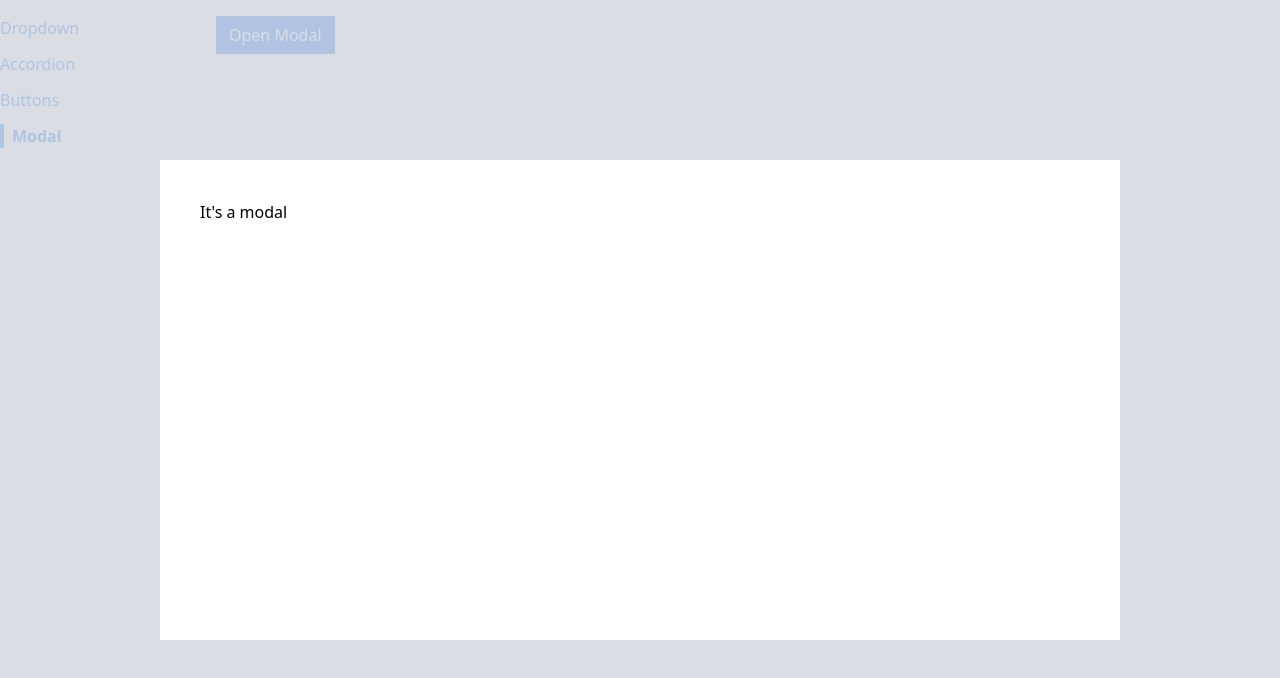
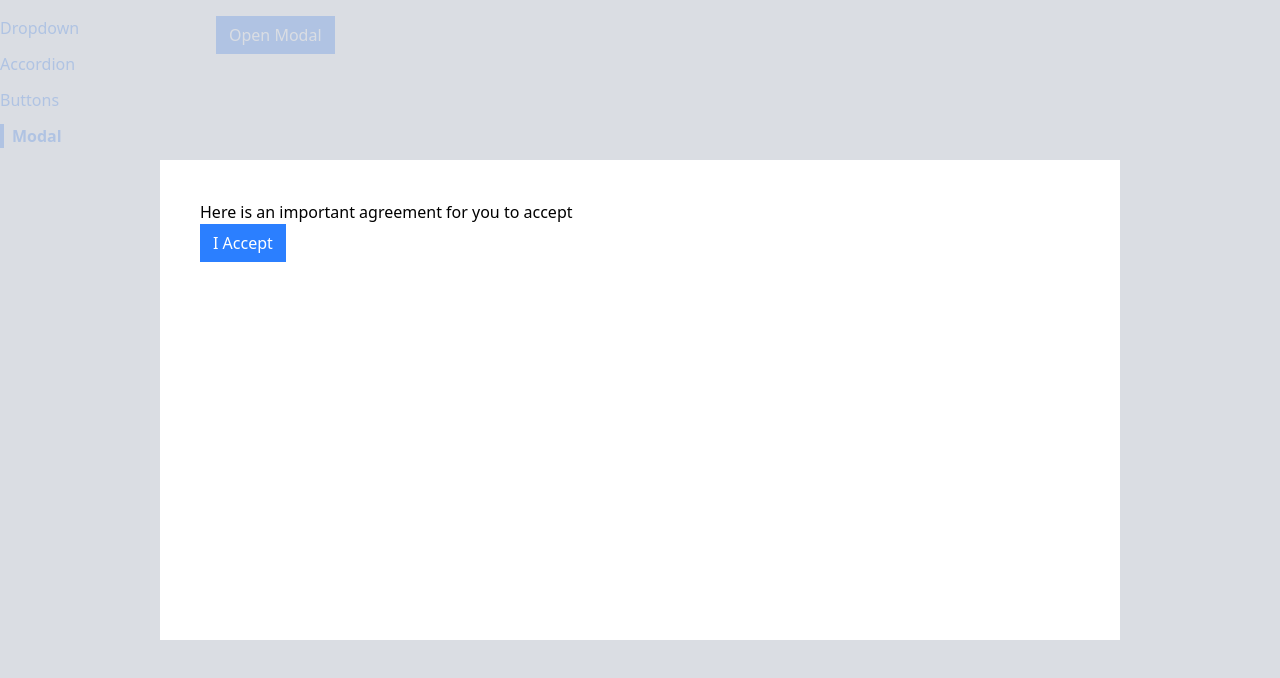
Before and after one commit to AngelIpina12/modern-react, a React (Vite) app: page /modal in a window 1280 px wide. Both pictures are taken after a click on the button "Open Modal". Shown: the top 678 px of the page. Built offline with nearby package versions, Linux system fonts and the light colour scheme.

Commit message:
Add action bar and content in Modal component

```diff
--- a/src/components/Modal.jsx
+++ b/src/components/Modal.jsx
@@ -1,12 +1,13 @@
 import React from 'react'
 import ReactDOM from 'react-dom'
 
-export const Modal = ({ onClose }) => {
+export const Modal = ({ onClose, children, actionBar }) => {
   return ReactDOM.createPortal(
     <div>
       <div onClick={onClose} className='absolute inset-0 bg-gray-300 opacity-80'></div>
       <div className='absolute inset-40 p-10 bg-white'>
-        It's a modal
+        {children}
+        {actionBar}
       </div>
     </div>,
     document.querySelector('.modal-container')
--- a/src/pages/ModalPage.jsx
+++ b/src/pages/ModalPage.jsx
@@ -10,11 +10,15 @@ export const ModalPage = () => {
     const handleClose = () => {
         setShowModal(false);
     }
+    const actionBar = <Button onClick={handleClose} primary>I Accept</Button>
+    const modal = <Modal onClose={handleClose} actionBar={actionBar}>
+        <p>Here is an important agreement for you to accept</p>
+    </Modal>
 
     return (
         <div>
             <Button primary onClick={handleClick}>Open Modal</Button>
-            {showModal && <Modal onClose={handleClose} />}
+            {showModal && modal}
         </div>
     )
 }
```
